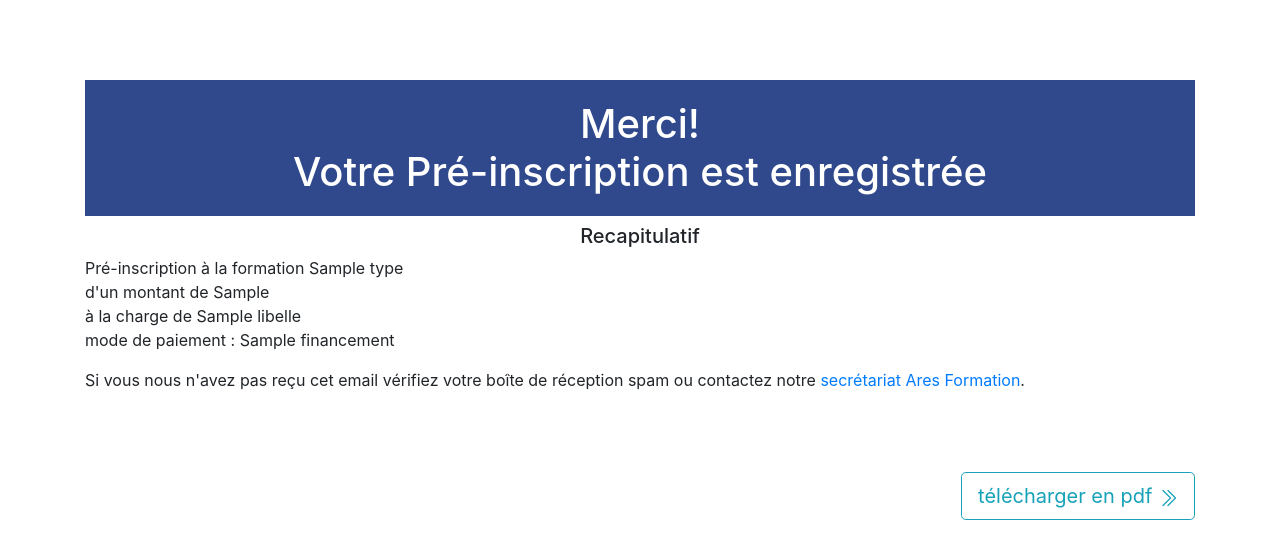
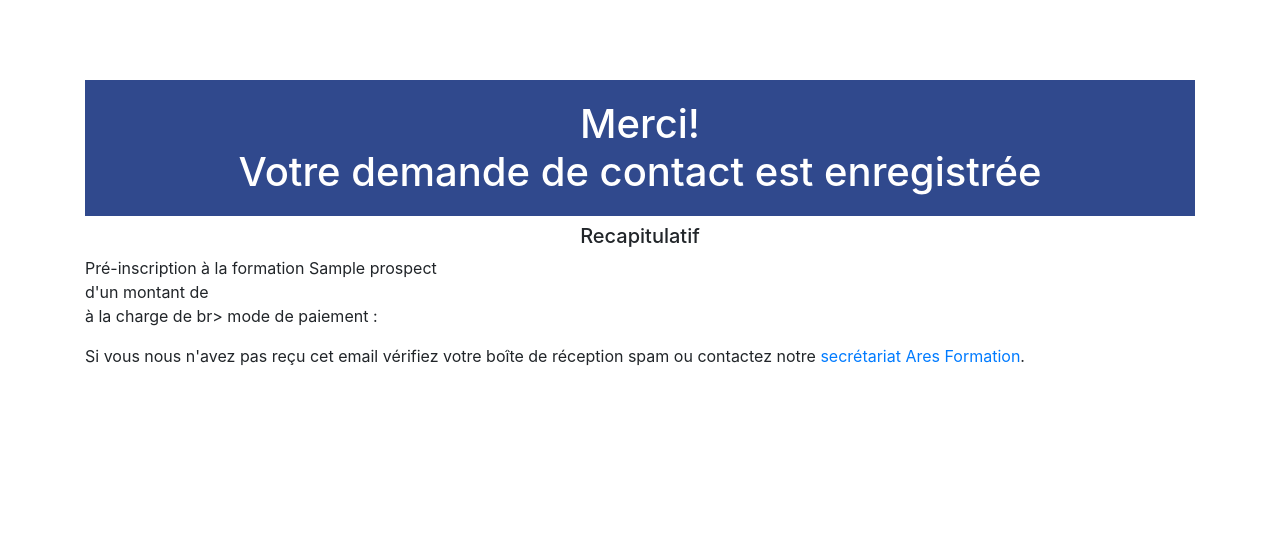
Before and after one commit to VEROFOREST/Stageprospects, a Symfony app: template templates/prospect/confirmation.html.twig in a window 1280 px wide. Shown: the top 559 px of the page. Run offline with Twig, Linux system fonts and the light colour scheme; the template is opened without the code that fills it: most values are stand-ins (such as "Sample title", 1, 10 or a date in 2020); some libraries are stand-ins or nearby versions.

Commit message:
css buttons

```diff
--- a/src/Form/ProspectType.php
+++ b/src/Form/ProspectType.php
@@ -14,6 +14,7 @@
 use Symfony\Component\Form\Extension\Core\Type\BirthdayType;
 use Symfony\Component\Form\Extension\Core\Type\HiddenType;
 use Symfony\Component\Form\Extension\Core\Type\PasswordType;
+use Symfony\Component\Form\Extension\Core\Type\SubmitType;
 use Symfony\Component\Form\FormBuilderInterface;
 use Symfony\Component\OptionsResolver\OptionsResolver;
 use Symfony\Component\Validator\Constraints\DateTime;
@@ -74,6 +75,8 @@
                     'choice_label' => 'id',
                     'multiple'  => false,
             ))
+            ->add('save_and_add', SubmitType::class, array('label' => 'Me recontacter',
+                                                           'attr' => array('class' => 'btn btn-info  btn-lg ')));
         ;
     }
 
--- a/templates/prospect/confirmation.html.twig
+++ b/templates/prospect/confirmation.html.twig
@@ -8,12 +8,12 @@
     <div class="row">
         <div class="content col s12">
             <section class="banner center-align" style="margin: 5rem 0;">
-                <h1 class="show">Merci!<br>Votre Pré-inscription est enregistrée</h1>
+                <h1 class="show">Merci!<br>Votre demande de contact est enregistrée</h1>
                 <div class="center-align">
                     <h5 class="text-center color_brand_primary">Recapitulatif</h5>
-                   <p>Pré-inscription à la formation  {{pre_inscription.prospect.parcours.formation.type}}<br>
-                    d'un montant de {{pre_inscription.prospect.parcours.formation.coutFormation}} <br> à la charge de {{pre_inscription.chargeDe.libelle}}<br>
-                    mode de paiement : {{pre_inscription.financement.nom}}</p>
+                   <p>Pré-inscription à la formation  {{prospect.nom}}<br>
+                    d'un montant de  <br> à la charge de br>
+                    mode de paiement : </p>
                     <p>Si vous nous n'avez pas reçu cet email vérifiez votre boîte de réception spam ou contactez notre <a href="mailto:contact@aresformation.com">secrétariat Ares Formation</a>.</p>
                 </div>
             </section>
@@ -22,9 +22,9 @@
 
 
     </div>
-    <a class="btn btn-outline-info btn-lg float-right" href="{{ path('pre_inscription_pdf',{'id':pre_inscription.id}) }}">télécharger en pdf  <svg width="1em" height="1em" viewBox="0 0 16 16" class="bi bi-chevron-double-right" fill="currentColor" xmlns="http://www.w3.org/2000/svg">
+    {# <a class="btn btn-outline-info btn-lg float-right" href="{{ path('pre_inscription_pdf',{'id':pre_inscription.id}) }}">télécharger en pdf  <svg width="1em" height="1em" viewBox="0 0 16 16" class="bi bi-chevron-double-right" fill="currentColor" xmlns="http://www.w3.org/2000/svg">
     <path fill-rule="evenodd" d="M3.646 1.646a.5.5 0 0 1 .708 0l6 6a.5.5 0 0 1 0 .708l-6 6a.5.5 0 0 1-.708-.708L9.293 8 3.646 2.354a.5.5 0 0 1 0-.708z"/>
     <path fill-rule="evenodd" d="M7.646 1.646a.5.5 0 0 1 .708 0l6 6a.5.5 0 0 1 0 .708l-6 6a.5.5 0 0 1-.708-.708L13.293 8 7.646 2.354a.5.5 0 0 1 0-.708z"/>
-    </svg></a>
+    </svg></a>  #}
 </div>
 {% endblock %}
```
Also changed, not shown: src/Controller/ProspectController.php (+23 -2 lines), templates/prospect/_form.html.twig (+7 -1 lines).
